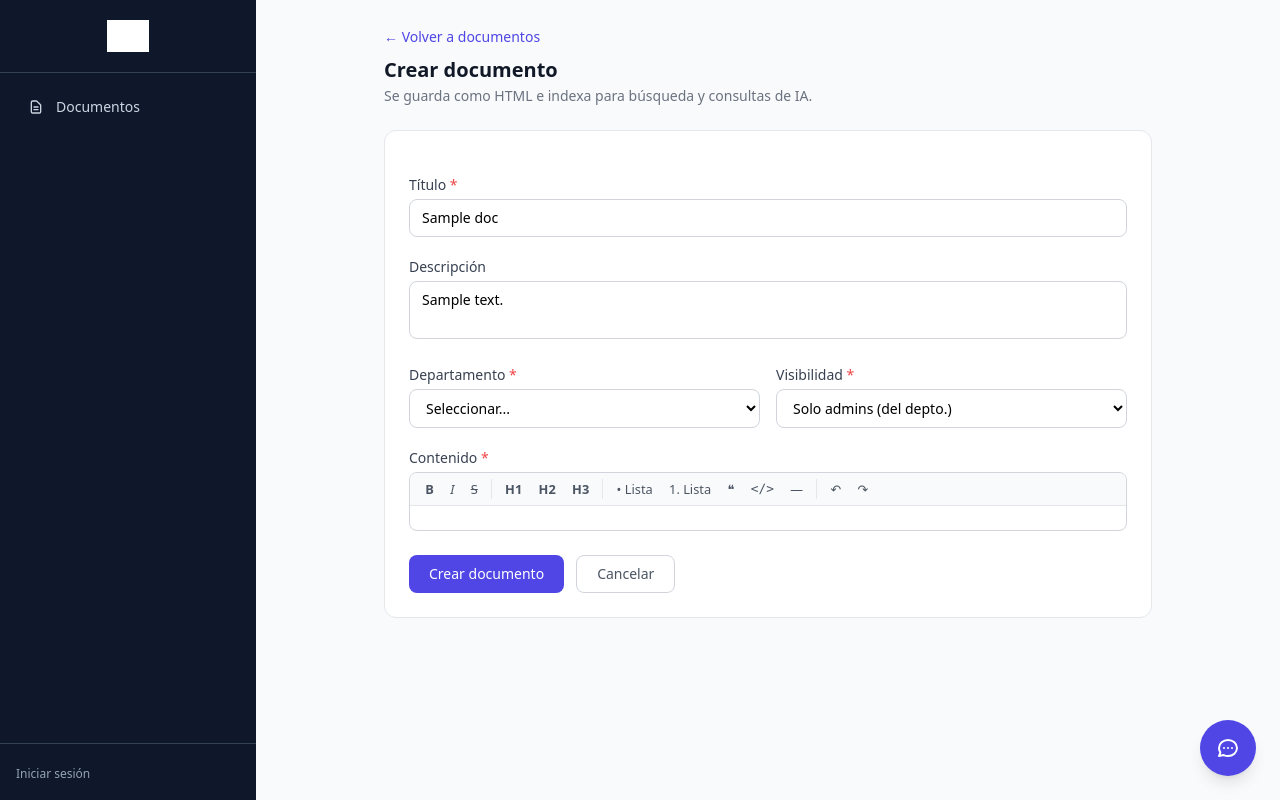
After one commit to sistemashoss-bit/KnowledgeBaseHoss, a Python web app: template app/templates/documents/editor.html in a window 1280 px wide. The commit adds this page. Run offline with Jinja, Linux system fonts and the light colour scheme; the template is opened without the code that fills it: most values are stand-ins (such as "Sample title", 1, 10 or a date in 2020); some libraries are stand-ins or nearby versions; grey boxes are pictures that could not be loaded.

Commit message:
editor de documentos tip/tap

```diff
--- a/app/models.py
+++ b/app/models.py
@@ -154,6 +154,8 @@ class Document(Base):
     file_key = Column(String(500), nullable=False)
     content_type = Column(String(100), nullable=True)
     file_size = Column(BigInteger, nullable=True)
+    # Rich-text source when the document was authored in-app (TipTap). Null for uploads.
+    content_html = Column(Text, nullable=True)
     department_id = Column(UUID(as_uuid=True), ForeignKey("departments.id", ondelete="CASCADE"), nullable=True)
     status = Column(String(20), nullable=False, default=STATUS_EMPLOYEE)
     uploaded_by = Column(UUID(as_uuid=True), ForeignKey("users.id", ondelete="CASCADE"), nullable=True)
--- /dev/null
+++ b/app/templates/documents/editor.html
@@ -0,0 +1,189 @@
+{% extends "base.html" %}
+{% block title %}{{ 'Editar documento' if mode == 'edit' else 'Crear documento' }}{% endblock %}
+
+{% block content %}
+<div class="flex-1 overflow-y-auto p-6">
+  <div class="max-w-3xl mx-auto">
+    <div class="mb-6">
+      <a href="/documents/" class="text-sm text-indigo-600 hover:text-indigo-500">← Volver a documentos</a>
+      <h1 class="text-xl font-bold text-gray-900 mt-2">
+        {{ 'Editar documento' if mode == 'edit' else 'Crear documento' }}
+      </h1>
+      <p class="text-sm text-gray-500 mt-0.5">Se guarda como HTML e indexa para búsqueda y consultas de IA.</p>
+    </div>
+
+    <form id="tt-form" method="post" action="{{ action }}"
+          class="bg-white rounded-xl border border-gray-200 p-6 space-y-5">
+      <input type="hidden" name="csrf_token" value="{{ csrf_token }}" />
+      <input type="hidden" name="body" id="tt-content" value="{{ (doc.content_html if doc else '') or '' }}" />
+
+      <div>
+        <label class="block text-sm font-medium text-gray-700 mb-1">Título <span class="text-red-500">*</span></label>
+        <input type="text" name="title" required value="{{ doc.title if doc else '' }}"
+               class="w-full px-3 py-2 border border-gray-300 rounded-lg text-sm focus:outline-none focus:border-indigo-500"
+               placeholder="Política de vacaciones 2026" />
+      </div>
+
+      <div>
+        <label class="block text-sm font-medium text-gray-700 mb-1">Descripción</label>
+        <textarea name="description" rows="2"
+                  class="w-full px-3 py-2 border border-gray-300 rounded-lg text-sm focus:outline-none focus:border-indigo-500 resize-none"
+                  placeholder="Breve descripción del contenido...">{{ doc.description if doc and doc.description else '' }}</textarea>
+      </div>
+
+      <div class="grid grid-cols-2 gap-4">
+        <div>
+          <label class="block text-sm font-medium text-gray-700 mb-1">Departamento <span class="text-red-500">*</span></label>
+          {% if mode == 'edit' %}
+          {# El departamento no cambia al editar; se mantiene el original. #}
+          <div class="w-full px-3 py-2 border border-gray-200 rounded-lg text-sm bg-gray-50 text-gray-600">
+            {{ doc.department.name if doc and doc.department else '—' }}
+          </div>
+          {% else %}
+          <select name="department_id" required
+                  class="w-full px-3 py-2 border border-gray-300 rounded-lg text-sm focus:outline-none focus:border-indigo-500 bg-white">
+            <option value="">Seleccionar...</option>
+            {% for dept in departments %}
+            <option value="{{ dept.id }}">{{ dept.name }}</option>
+            {% endfor %}
+          </select>
+          {% endif %}
+        </div>
+        <div>
+          <label class="block text-sm font-medium text-gray-700 mb-1">Visibilidad <span class="text-red-500">*</span></label>
+          <select name="status" required
+                  class="w-full px-3 py-2 border border-gray-300 rounded-lg text-sm focus:outline-none focus:border-indigo-500 bg-white">
+            {% for s in statuses %}
+            <option value="{{ s }}" {{ 'selected' if doc and s == doc.status }}>
+              {% if s == "public" %}Público (sin login)
+              {% elif s == "employee" %}Empleados (toda la empresa)
+              {% elif s == "department" %}Departamento (mismo depto.)
+              {% else %}Solo admins (del depto.){% endif %}
+            </option>
+            {% endfor %}
+          </select>
+        </div>
+      </div>
+
+      <!-- Rich text editor -->
+      <div>
+        <label class="block text-sm font-medium text-gray-700 mb-1">Contenido <span class="text-red-500">*</span></label>
+        <div class="border border-gray-300 rounded-lg overflow-hidden focus-within:border-indigo-500">
+          <!-- Toolbar -->
+          <div id="tt-toolbar" class="flex flex-wrap items-center gap-0.5 px-2 py-1.5 border-b border-gray-200 bg-gray-50 text-gray-600">
+            <button type="button" data-cmd="bold" title="Negrita" class="tt-btn font-bold">B</button>
+            <button type="button" data-cmd="italic" title="Cursiva" class="tt-btn italic">I</button>
+            <button type="button" data-cmd="strike" title="Tachado" class="tt-btn line-through">S</button>
+            <span class="w-px h-5 bg-gray-200 mx-1"></span>
+            <button type="button" data-cmd="h1" title="Título 1" class="tt-btn font-semibold">H1</button>
+            <button type="button" data-cmd="h2" title="Título 2" class="tt-btn font-semibold">H2</button>
+            <button type="button" data-cmd="h3" title="Título 3" class="tt-btn font-semibold">H3</button>
+            <span class="w-px h-5 bg-gray-200 mx-1"></span>
+            <button type="button" data-cmd="bullet" title="Lista" class="tt-btn">• Lista</button>
+            <button type="button" data-cmd="ordered" title="Lista numerada" class="tt-btn">1. Lista</button>
+            <button type="button" data-cmd="quote" title="Cita" class="tt-btn">❝</button>
+            <button type="button" data-cmd="code" title="Bloque de código" class="tt-btn font-mono">&lt;/&gt;</button>
+            <button type="button" data-cmd="hr" title="Separador" class="tt-btn">―</button>
+            <span class="w-px h-5 bg-gray-200 mx-1"></span>
+            <button type="button" data-cmd="undo" title="Deshacer" class="tt-btn">↶</button>
+            <button type="button" data-cmd="redo" title="Rehacer" class="tt-btn">↷</button>
+          </div>
+          <div id="tt-editor" class="px-4 py-3 text-sm text-gray-800"></div>
+        </div>
+      </div>
+
+      <div class="flex gap-3 pt-1">
+        <button type="submit"
+                class="px-5 py-2 bg-indigo-600 hover:bg-indigo-500 text-white rounded-lg text-sm font-medium transition-colors">
+          {{ 'Guardar cambios' if mode == 'edit' else 'Crear documento' }}
+        </button>
+        <a href="/documents/"
+           class="px-5 py-2 border border-gray-300 text-gray-600 hover:bg-gray-50 rounded-lg text-sm font-medium transition-colors">
+          Cancelar
+        </a>
+      </div>
+    </form>
+  </div>
+</div>
+
+<style>
+  .tt-btn { padding: .2rem .45rem; border-radius: .375rem; font-size: .8rem; line-height: 1; }
+  .tt-btn:hover { background: #e5e7eb; }
+  .tt-btn.is-active { background: #e0e7ff; color: #4338ca; }
+  #tt-editor .ProseMirror { min-height: 320px; outline: none; }
+  #tt-editor .ProseMirror:focus { outline: none; }
+  #tt-editor h1 { font-size: 1.5rem; font-weight: 700; margin: .6em 0 .3em; }
+  #tt-editor h2 { font-size: 1.25rem; font-weight: 700; margin: .6em 0 .3em; }
+  #tt-editor h3 { font-size: 1.1rem; font-weight: 600; margin: .5em 0 .25em; }
+  #tt-editor p { margin: .4em 0; }
+  #tt-editor ul { list-style: disc; padding-left: 1.5rem; margin: .4em 0; }
+  #tt-editor ol { list-style: decimal; padding-left: 1.5rem; margin: .4em 0; }
+  #tt-editor blockquote { border-left: 3px solid #e5e7eb; padding-left: .75rem; color: #6b7280; margin: .5em 0; }
+  #tt-editor pre { background: #0f172a; color: #e2e8f0; padding: .75rem; border-radius: .5rem; overflow: auto; }
+  #tt-editor hr { border: none; border-top: 1px solid #e5e7eb; margin: 1em 0; }
+  #tt-editor .ProseMirror p.is-editor-empty:first-child::before {
+    content: attr(data-placeholder); float: left; color: #9ca3af; pointer-events: none; height: 0;
+  }
+</style>
+
+<script type="module">
+  import { Editor } from 'https://esm.sh/@tiptap/core@2';
+  import StarterKit from 'https://esm.sh/@tiptap/starter-kit@2';
+
+  const hidden = document.getElementById('tt-content');
+  const form = document.getElementById('tt-form');
+
+  const editor = new Editor({
+    element: document.getElementById('tt-editor'),
+    extensions: [StarterKit],
+    content: hidden.value || '<p></p>',
+    onUpdate: ({ editor }) => { hidden.value = editor.getHTML(); },
+    onSelectionUpdate: ({ editor }) => refreshActive(editor),
+  });
+  hidden.value = editor.getHTML();
+
+  const CMDS = {
+    bold:    (c) => c.toggleBold().run(),
+    italic:  (c) => c.toggleItalic().run(),
+    strike:  (c) => c.toggleStrike().run(),
+    h1:      (c) => c.toggleHeading({ level: 1 }).run(),
+    h2:      (c) => c.toggleHeading({ level: 2 }).run(),
+    h3:      (c) => c.toggleHeading({ level: 3 }).run(),
+    bullet:  (c) => c.toggleBulletList().run(),
+    ordered: (c) => c.toggleOrderedList().run(),
+    quote:   (c) => c.toggleBlockquote().run(),
+    code:    (c) => c.toggleCodeBlock().run(),
+    hr:      (c) => c.setHorizontalRule().run(),
+    undo:    (c) => c.undo().run(),
+    redo:    (c) => c.redo().run(),
+  };
+  const ACTIVE = {
+    bold: 'bold', italic: 'italic', strike: 'strike', bullet: 'bulletList',
+    ordered: 'orderedList', quote: 'blockquote', code: 'codeBlock',
+  };
+
+  function refreshActive(ed) {
+    document.querySelectorAll('#tt-toolbar [data-cmd]').forEach((btn) => {
+      const cmd = btn.dataset.cmd;
+      let on = false;
+      if (cmd.startsWith('h')) on = ed.isActive('heading', { level: Number(cmd[1]) });
+      else if (ACTIVE[cmd]) on = ed.isActive(ACTIVE[cmd]);
+      btn.classList.toggle('is-active', on);
+    });
+  }
+
+  document.querySelectorAll('#tt-toolbar [data-cmd]').forEach((btn) => {
+    btn.addEventListener('click', () => {
+      (CMDS[btn.dataset.cmd] || (() => {}))(editor.chain().focus());
+    });
+  });
+
+  form.addEventListener('submit', (e) => {
+    hidden.value = editor.getHTML();
+    if (!editor.getText().trim()) {
+      e.preventDefault();
+      alert('El documento está vacío.');
+    }
+  });
+</script>
+{% endblock %}
```
Also changed, not shown: app/documents/router.py (+163 -1 lines), app/templates/documents/list.html (+15 -7 lines), migrations/versions/009_document_content_html.py (added, +21 -0 lines).
